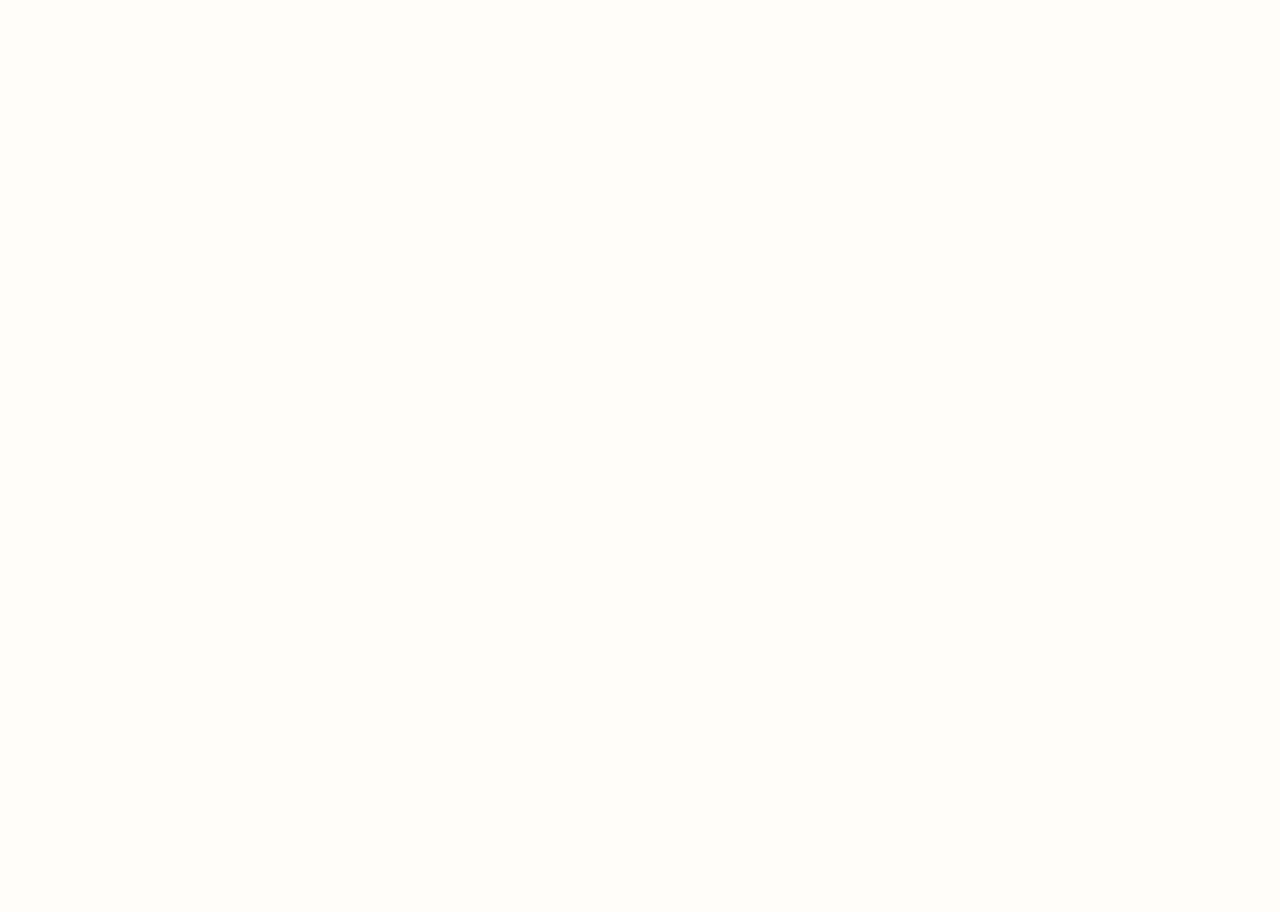
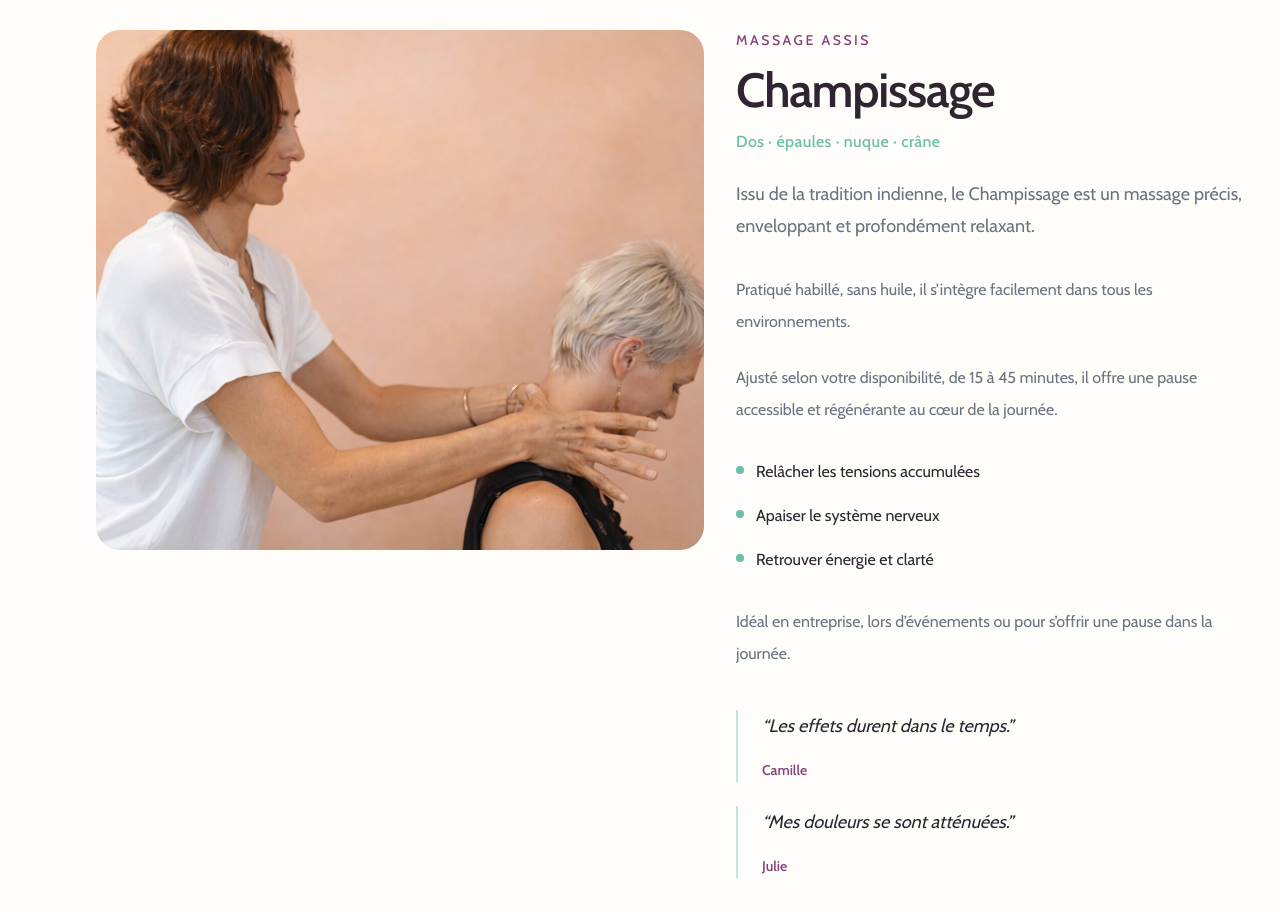
Before and after one commit to sgautier-dev/amamassageyoga, a Next.js app: page / in a window 1280 px wide. Shown: the part 1620-2532 px from the top of the page. Before the commit the page ends 1426 px from the top, so only its background shows below. Built offline with nearby package versions, Linux system fonts and the light colour scheme.

Commit message:
featured added

```diff
--- a/src/app/page.tsx
+++ b/src/app/page.tsx
@@ -1,4 +1,5 @@
 import Experience from "@/components/Experience"
+import FeaturedService from "@/components/FeaturedService"
 import Header from "@/components/Header"
 import Hero from "@/components/Hero"
 
@@ -8,6 +9,7 @@ export default function HomePage() {
 			<Header />
 			<Hero />
 			<Experience />
+			<FeaturedService />
 		</main>
 	)
 }
--- /dev/null
+++ b/src/components/FeaturedService.tsx
@@ -0,0 +1,117 @@
+import Image from "next/image"
+
+import featuredImg from "@/images/featured.jpg"
+
+const benefits = [
+	"Relâcher les tensions accumulées",
+	"Apaiser le système nerveux",
+	"Retrouver énergie et clarté",
+]
+
+const testimonials = [
+	{
+		quote: "Les effets durent dans le temps.",
+		author: "Camille",
+	},
+	{
+		quote: "Mes douleurs se sont atténuées.",
+		author: "Julie",
+	},
+]
+
+export default function FeaturedService() {
+	return (
+		<section
+			id="soins"
+			aria-labelledby="featured-heading"
+			className="relative py-24 sm:py-32"
+		>
+			<div className="mx-auto max-w-7xl lg:flex lg:justify-between lg:px-8 xl:justify-end">
+				<div className="px-6 lg:w-1/2 lg:px-8 xl:px-0">
+					<div className="relative mx-auto h-80 max-w-xl overflow-hidden rounded-3xl sm:h-96 lg:mx-0 lg:mt-24 lg:h-130 lg:max-w-none">
+						<Image
+							src={featuredImg}
+							alt="Soin de champissage AMA Massage et Yoga"
+							className="h-full w-full object-cover object-center"
+							priority={false}
+						/>
+					</div>
+				</div>
+
+				<div className="px-6 lg:contents">
+					<div className="mx-auto max-w-2xl pt-16 pb-24 sm:pt-20 sm:pb-32 lg:mr-0 lg:ml-8 lg:w-full lg:max-w-lg lg:flex-none lg:pt-24 xl:w-1/2">
+						<p className="text-sm font-medium uppercase tracking-[0.18em] text-ama-purple">
+							Massage assis
+						</p>
+
+						<h2
+							id="featured-heading"
+							className="mt-4 text-4xl font-semibold tracking-tight text-foreground sm:text-5xl"
+						>
+							Champissage
+						</h2>
+
+						<p className="mt-4 text-base font-medium tracking-wide text-ama-green">
+							Dos · épaules · nuque · crâne
+						</p>
+
+						<p className="mt-6 text-lg leading-8 text-muted">
+							Issu de la tradition indienne, le Champissage est un massage
+							précis, enveloppant et profondément relaxant.
+						</p>
+
+						<div className="mt-8 max-w-xl text-base leading-8 text-muted lg:max-w-none">
+							<p>
+								Pratiqué habillé, sans huile, il s’intègre facilement dans tous
+								les environnements.
+							</p>
+
+							<p className="mt-6">
+								Ajusté selon votre disponibilité, de 15 à 45 minutes, il offre
+								une pause accessible et régénérante au cœur de la journée.
+							</p>
+
+							<ul role="list" className="mt-8 space-y-4">
+								{benefits.map((benefit) => (
+									<li key={benefit} className="flex gap-x-3">
+										<span
+											aria-hidden="true"
+											className="mt-2 h-2 w-2 flex-none rounded-full bg-ama-green"
+										/>
+										<span className="text-base leading-7 text-foreground">
+											{benefit}
+										</span>
+									</li>
+								))}
+							</ul>
+
+							<p className="mt-8">
+								Idéal en entreprise, lors d’événements ou pour s’offrir une
+								pause dans la journée.
+							</p>
+
+							<div className="mt-10 space-y-6">
+								{testimonials.map((testimonial) => (
+									<figure
+										key={testimonial.author + testimonial.quote}
+										className="border-l-2 border-ama-green/40 pl-6"
+									>
+										<blockquote className="text-lg leading-8 text-foreground italic">
+											<p>“{testimonial.quote}”</p>
+										</blockquote>
+
+										<figcaption className="mt-4 text-sm leading-6">
+											<span className="font-semibold text-ama-purple">
+												{testimonial.author}
+											</span>
+										</figcaption>
+									</figure>
+								))}
+							</div>
+						</div>
+					</div>
+				</div>
+			</div>
+		</section>
+	)
+}
```
Also changed, not shown: src/images/featured.jpg (added).
